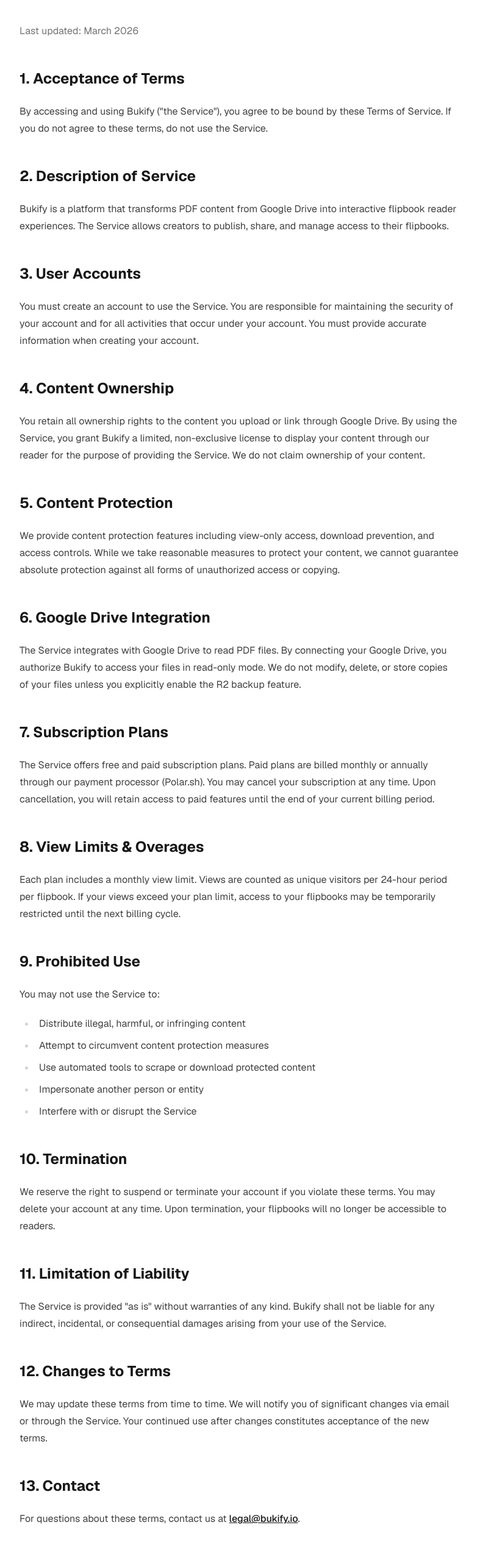
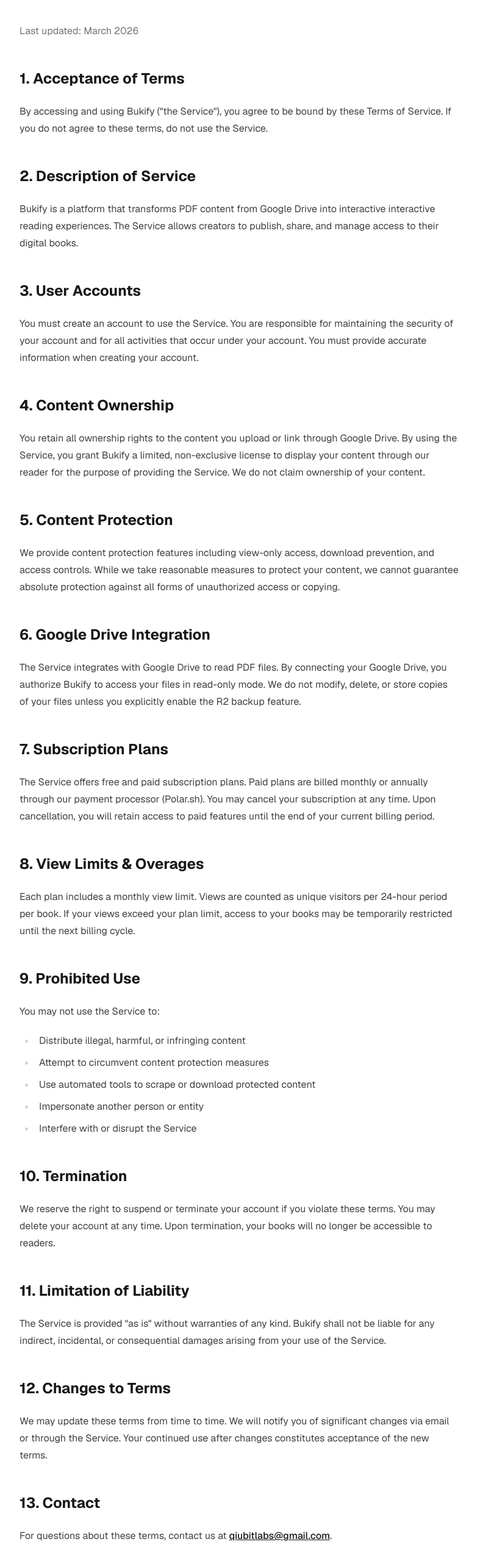
Before and after one commit to mamv2137/flip-maker, a Next.js app: page /terms in a window 1280 px wide. Shown: the part 131-2696 px from the top of the page at 61% size, without its empty margins (248-1030 px from the left). Built offline with nearby package versions, Linux system fonts and the light colour scheme.

Commit message:
fix: wording terms n privacy

```diff
--- a/src/app/privacy/page.tsx
+++ b/src/app/privacy/page.tsx
@@ -60,7 +60,7 @@
           <li>To provide and maintain the Service</li>
           <li>To manage your account and subscription</li>
           <li>To enforce plan limits (view counting)</li>
-          <li>To deliver flipbooks to authorized readers</li>
+          <li>To deliver books to authorized readers</li>
           <li>To send important service notifications</li>
           <li>To improve the Service based on usage patterns</li>
         </ul>
@@ -110,7 +110,7 @@
         <h2>8. Data Retention</h2>
         <p>
           We retain your data for as long as your account is active. If you delete your
-          account, we delete your personal data and flipbook metadata within 30 days.
+          account, we delete your personal data and book metadata within 30 days.
           Anonymized analytics data may be retained for longer.
         </p>
 
@@ -136,7 +136,7 @@
         <h2>12. Contact</h2>
         <p>
           For questions about this privacy policy, contact us at{' '}
-          <a href="mailto:privacy@bukify.io">privacy@bukify.io</a>.
+          <a href="mailto:qiubitlabs@gmail.com">qiubitlabs@gmail.com</a>.
         </p>
       </div>
     </div>
--- a/src/app/terms/page.tsx
+++ b/src/app/terms/page.tsx
@@ -34,8 +34,8 @@
         <h2>2. Description of Service</h2>
         <p>
           Bukify is a platform that transforms PDF content from Google Drive into interactive
-          flipbook reader experiences. The Service allows creators to publish, share, and manage
-          access to their flipbooks.
+          interactive reading experiences. The Service allows creators to publish, share, and manage
+          access to their digital books.
         </p>
 
         <h2>3. User Accounts</h2>
@@ -78,7 +78,7 @@
         <h2>8. View Limits & Overages</h2>
         <p>
           Each plan includes a monthly view limit. Views are counted as unique visitors per 24-hour
-          period per flipbook. If your views exceed your plan limit, access to your flipbooks may be
+          period per book. If your views exceed your plan limit, access to your books may be
           temporarily restricted until the next billing cycle.
         </p>
 
@@ -95,7 +95,7 @@
         <h2>10. Termination</h2>
         <p>
           We reserve the right to suspend or terminate your account if you violate these terms.
-          You may delete your account at any time. Upon termination, your flipbooks will no longer
+          You may delete your account at any time. Upon termination, your books will no longer
           be accessible to readers.
         </p>
 
@@ -116,7 +116,7 @@
         <h2>13. Contact</h2>
         <p>
           For questions about these terms, contact us at{' '}
-          <a href="mailto:legal@bukify.io">legal@bukify.io</a>.
+          <a href="mailto:qiubitlabs@gmail.com">qiubitlabs@gmail.com</a>.
         </p>
       </div>
     </div>
```
